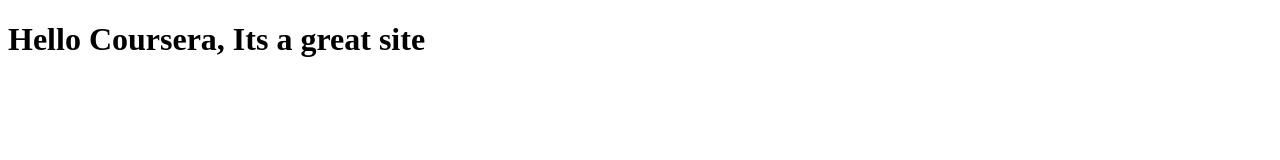
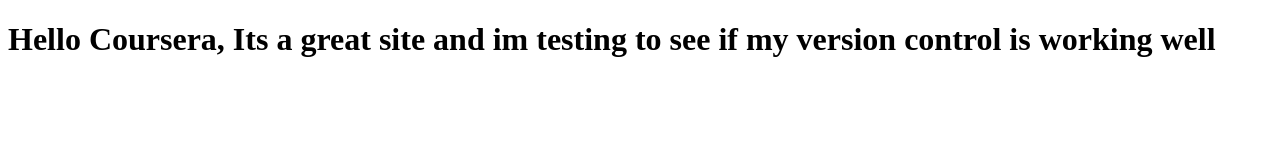
Before and after one commit to wesleychiproar/coursera-test, a plain HTML site: page site/index.html in a window 1280 px wide. Drawn offline with Linux system fonts and the light colour scheme.

Commit message:
testing for accuracy

```diff
--- a/site/index.html
+++ b/site/index.html
@@ -6,6 +6,6 @@
 	<title>Hello Coursera!</title>
 </head>
 <body>
-<h1>Hello Coursera, Its a great site</h1>
+<h1>Hello Coursera, Its a great site and im testing to see if my version control is working well</h1>
 </body>
 </html>
```
